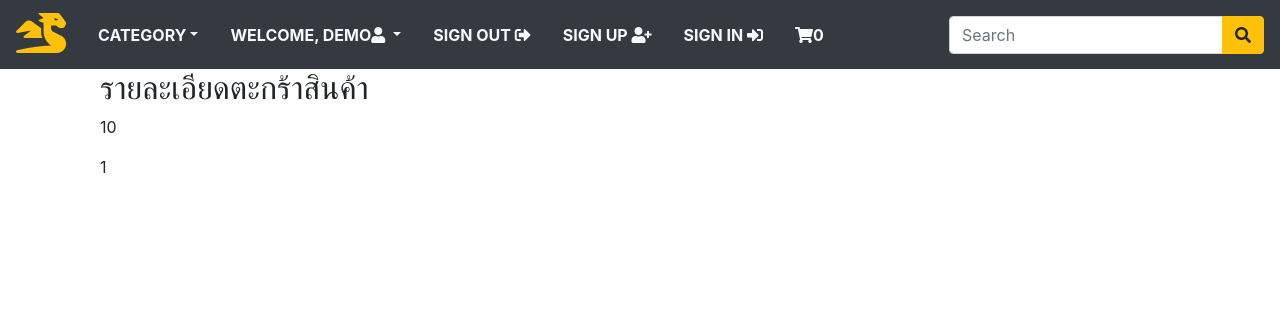
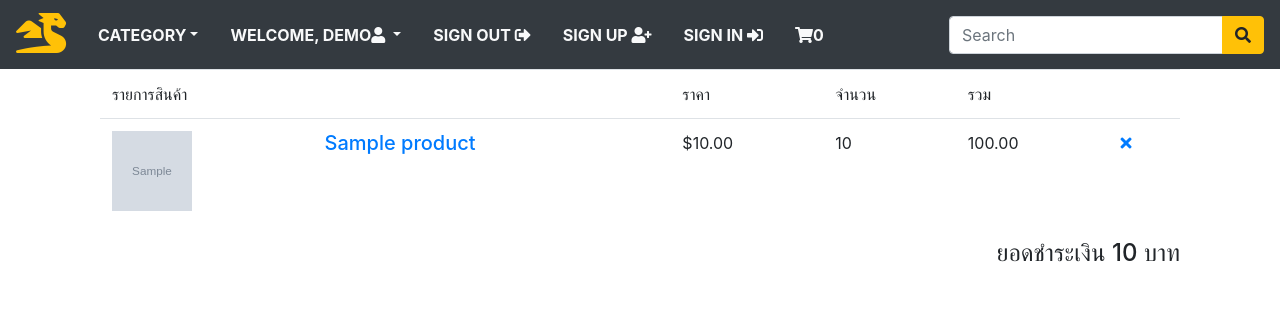
Before and after one commit to Anuphongkrystal/ecommerce-django, a Django app: template ecommerce/store/templates/cartdetail.html in a window 1280 px wide. Shown: the top 329 px of the page. Run offline with Django 3.2, Linux system fonts and the light colour scheme; tables that the repository leaves empty hold one stand-in row (values such as "Sample post"); the template is opened without the code that fills it: values that come from a table or form of the project are taken from there, most other values are stand-ins (such as "Sample title", 1, 10 or a date in 2020); grey boxes marked "Sample" are stand-in pictures; some libraries are stand-ins or nearby versions.

Commit message:
cart detail

```diff
--- a/ecommerce/store/templates/cartdetail.html
+++ b/ecommerce/store/templates/cartdetail.html
@@ -1,11 +1,54 @@
 {% extends 'layouts.html' %}
+{% load static %}
 {% load humanize %}
 {% block content %}
+
   <div class="container">
+    {% if not cart_items %}
+    <p>ไม่มีสินค้าในตะกร้า</p>
+    {% else %}
+    <div class="table-responsive">
+    <table class="table table-condensed">
+        <thead>
+            <tr class="cart_menu">
+                <td class="image">รายการสินค้า</td>
+                <td class="description"></td>
+                <td class="price">ราคา</td>
+                <td class="quantity">จำนวน</td>
+                <td class="total">รวม</td>
+                <td></td>
+            </tr>
+        </thead>
+        <tbody>
+            {% for item in cart_items %}
+            <tr>
+                <td class="cart_product">
+                    <a href=""><img src="{{item.product.image.url}}" alt="" width="80px" height="80px"></a>
+                </td>
+                <td class="cart_description">
+                    <h5><a href="">{{item.product.name}}</a></h5>
+                </td>
+                <td class="cart_price">
+                    <p>${{item.product.price|intcomma}}</p>
+                </td>
+                <td class="cart_quantity">
+                        <p>{{item.quantity}}</p>
+                    </div>
+                </td>
+                <td class="cart_total">
+                    <p class="cart_total_price">{{item.sub_total|intcomma}}</p>
+                </td>
+                <td class="cart_delete">
+                    <a class="cart_quantity_delete" href=""><i class="fa fa-times"></i></a>
+                </td>
+            </tr>
+            {% endfor %}
+        </tbody>
+    </table>
 
-  <h2>รายละเอียดตะกร้าสินค้า</h2>
+</div>
+  <h4 class="text-right">ยอดชำระเงิน {{total|intcomma}} บาท</h4>
+    {%endif%}
+  </div>
 
-  <p>{{total|intcomma}}</p>
-  <p>{{counter}}</p>
-  </div>
 {% endblock%}
```
Also changed, not shown: READMD.md (+3 -0 lines).
